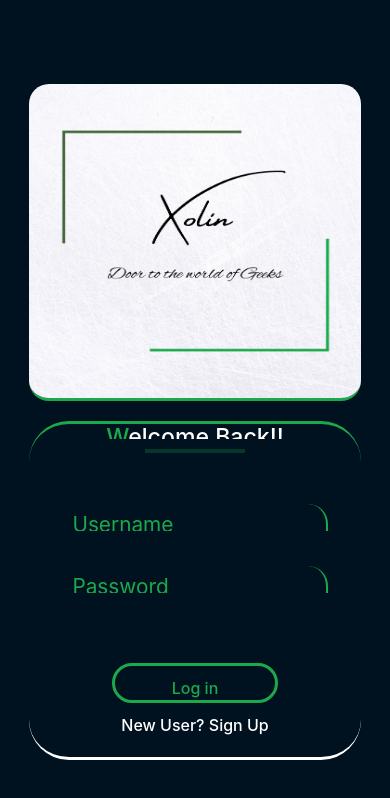
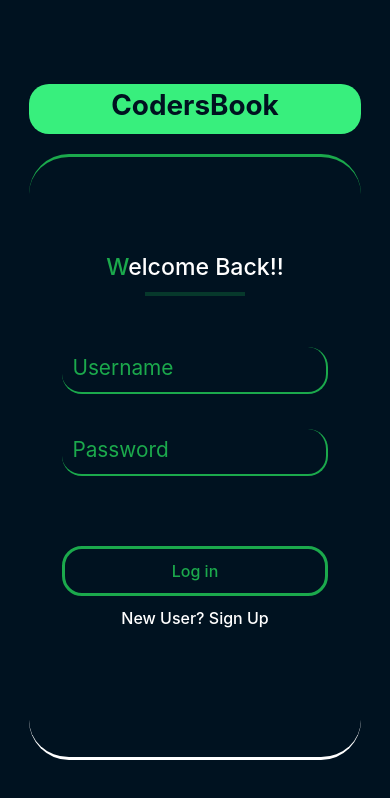
Before and after one commit to subhammahanty235/Codersbook-client-app, a React (Create React App) app: page /login in a window 390 px wide. Shown: the top 798 px of the page. Built offline with nearby package versions, Linux system fonts and the light colour scheme.

Commit message:
login and signup responsiveness improved

```diff
--- a/src/pages/authentication/login/Login.jsx
+++ b/src/pages/authentication/login/Login.jsx
@@ -47,7 +47,10 @@ function Login() {
             <div className="main">
 
                 <div className="innermain">
-                    <div className="image">
+                    <div className="logores">
+                        <h1 className='text-center'>CodersBook</h1>
+                    </div>
+                    <div className="image9987">
                         <img src={login_image} alt="login" />
                         {/* <img src="https://mdbcdn.b-cdn.net/img/Photos/new-templates/bootstrap-login-form/draw2.svg" alt="image" /> */}
                     </div>
@@ -72,7 +75,7 @@ function Login() {
                         <button className="btn-login" onClick={login_func}>
                             Log in
                         </button>
-                        <button className="btn-signup">
+                        <button className="btn-signup" onClick={()=>{navigate('/signup')}}>
                             New User? Sign Up
                         </button>
 
--- a/src/pages/authentication/login/login.css
+++ b/src/pages/authentication/login/login.css
@@ -26,7 +26,7 @@
     /* position: absolute; */
 }
 
-.image {
+.image9987 {
     flex: 1;
     width: 50%;
     height: 100%;
@@ -34,8 +34,11 @@
     /* border-right: 2px solid #1ba94c; */
 
 }
+.logores{
+    display: none;
+}
 
-.image img {
+.image9987 img {
     width: 100%;
     height: 100%;
     border-bottom-left-radius: 50px;
@@ -222,28 +225,46 @@ hr{
     }
     .form{
         width: 100%;
+        height: 100%;
         border: none;
         border-top:3px solid  #1ba94c;
         padding-bottom: 20px;
         border-bottom: 3px solid #fff;
         border-radius: 40px;
     }
-    .image{
+    .image9987{
+        display: none;
         border: none;
         border-bottom:3px solid #1ba94c;
         border-radius: 20px;
         width: 100%;
         height: 50%;
-        display: none;
+    }
+    .logores{
+        display: block;
+        background-color: #38ef7d;
+        width: 100%;
+        height: 50px;
+        border-radius: 20px;
+        display: flex;
+        align-items: center;
+        justify-content: center;
+    }
+    .logores h1{
+        color: #001220;
+        font-weight: 700;
+
+
     }
     .image img{
         border-bottom-left-radius: 0;
         border-top-left-radius: 0;
         width: 100%;
+        display: none;
 
     }
   }
-  @media screen and (max-width: 472px) {
+  @media screen and (max-width: 600px) {
     .innermain{
         flex-direction: column;
         gap: 20px;
@@ -259,9 +280,15 @@ hr{
     .form__group{
         width: 80%;
     }
-    .image{
+    .image9987{
+        display: none;
+        height: 0px;
+        background-color: #38ef7d;
         border: none;
         border-bottom:3px solid #1ba94c;
         border-radius: 20px;
     }
+    .btn-login{
+        width: 80%;
+    }
   }
--- a/src/pages/authentication/signup/Signup.jsx
+++ b/src/pages/authentication/signup/Signup.jsx
@@ -46,7 +46,9 @@ function Signup() {
             <div className="main">
 
                 <div className="innermain">
-
+                <div className="logores">
+                        <h1 className='text-center'>CodersBook</h1>
+                    </div>
                     <div className="image">
                         <img src={login_image} alt="login" />
                         {/* <img src="https://mdbcdn.b-cdn.net/img/Photos/new-templates/bootstrap-login-form/draw2.svg" alt="image" /> */}
@@ -87,7 +89,7 @@ function Signup() {
                         <button className="btn-login" onClick={login_func}>
                             Sign Up
                         </button>
-                        <button className="btn-signup">
+                        <button className="btn-signup" onClick={()=>{navigate('/login')}}>
                             Already User? Log in
                         </button>
                     </div>
--- a/src/pages/authentication/signup/signup.css
+++ b/src/pages/authentication/signup/signup.css
@@ -231,13 +231,14 @@ hr{
     background-color: #222222;
 } */
 
-@media screen and (max-width: 1058px) {
-    .innermain{
+@media screen and (max-width: 1058px) { */
+     .innermain{
         flex-direction: column;
         gap: 20px;
     }
     .form{
         width: 100%;
+        height: 100%;
         border: none;
         border-top:3px solid  #1ba94c;
         padding-bottom: 20px;
@@ -246,7 +247,7 @@ hr{
     }
     .image{
         border: none;
-        border-bottom:3px solid #1ba94c;
+         border-bottom:3px solid #1ba94c;
         border-radius: 20px;
         width: 100%;
         height: 50%;
@@ -259,7 +260,7 @@ hr{
 
     }
   }
-  @media screen and (max-width: 472px) {
+  @media screen and (max-width: 600px) {
     .innermain{
         flex-direction: column;
         gap: 20px;
@@ -280,4 +281,5 @@ hr{
         border-bottom:3px solid #1ba94c;
         border-radius: 20px;
     }
+
   }
```
Also changed, not shown: 1 other file (tests, documents, lock files or other folders).
